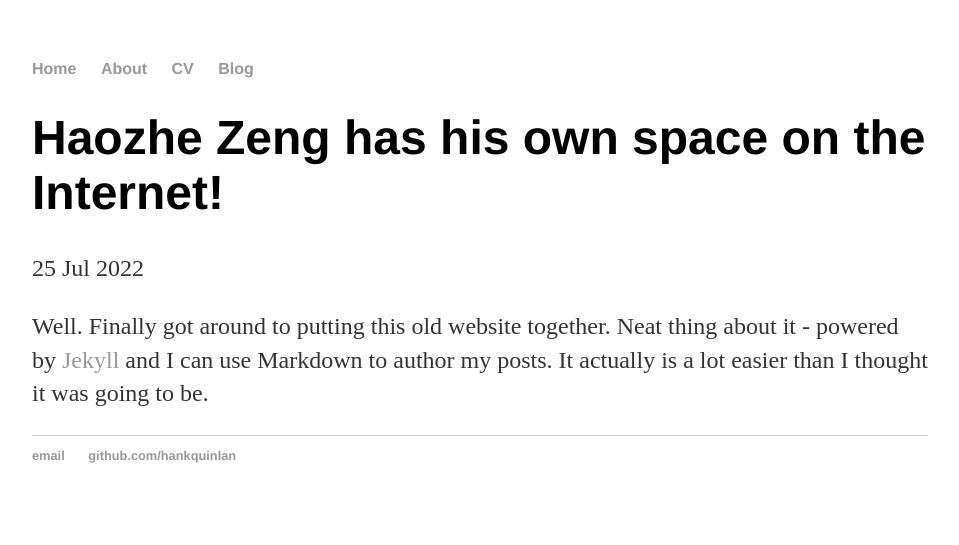
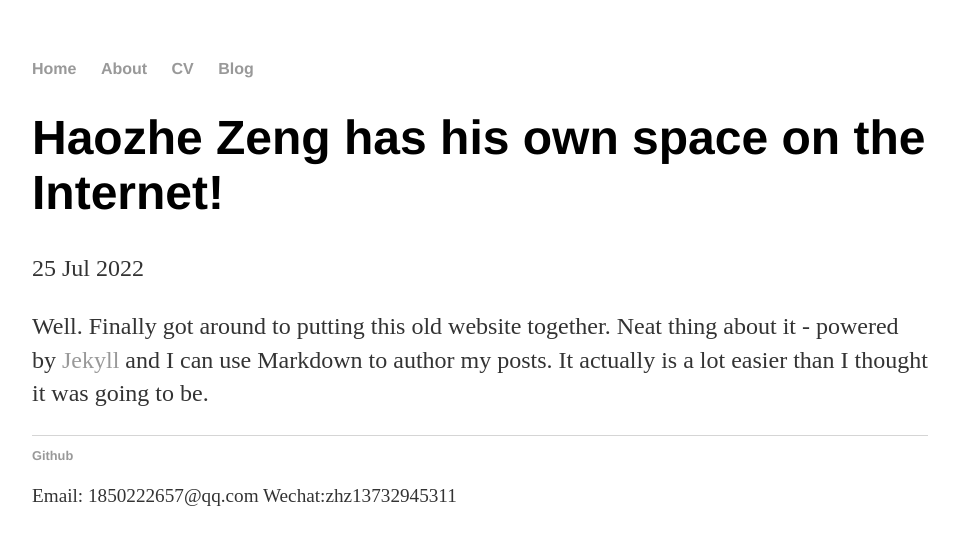
Before and after one commit to zhz0309/zhz0309.github.io-old-, a Jekyll site: the page built from _posts/2022-07-25-Haozhe-Zeng-site-launched.md, in a window 1280 px wide. Shown: the top 545 px of the page, without its empty margins (160-1119 px from the left). Built offline with Jekyll 4.4.1, drawn with Linux system fonts in a browser that asks for light colours.

Commit message:
Update default.html

```diff
--- a/_layouts/default.html
+++ b/_layouts/default.html
@@ -21,9 +21,11 @@
 		</div><!-- /.container -->
 		<footer>
     		<ul>
-        		<li><a href="mailto:hankquinlanhub@gmail.com">email</a></li>
-        		<li><a href="https://github.com/hankquinlan">github.com/hankquinlan</a></li>
+        		<li><a href="https://github.com/zhz0309">Github</a></li>
 			</ul>
+		<div class="blurb">
+        	<p>Email: 1850222657@qq.com	Wechat:zhz13732945311</p>
+		</div><!-- /.blurb -->
 		</footer>
 	</body>
 </html>
```
